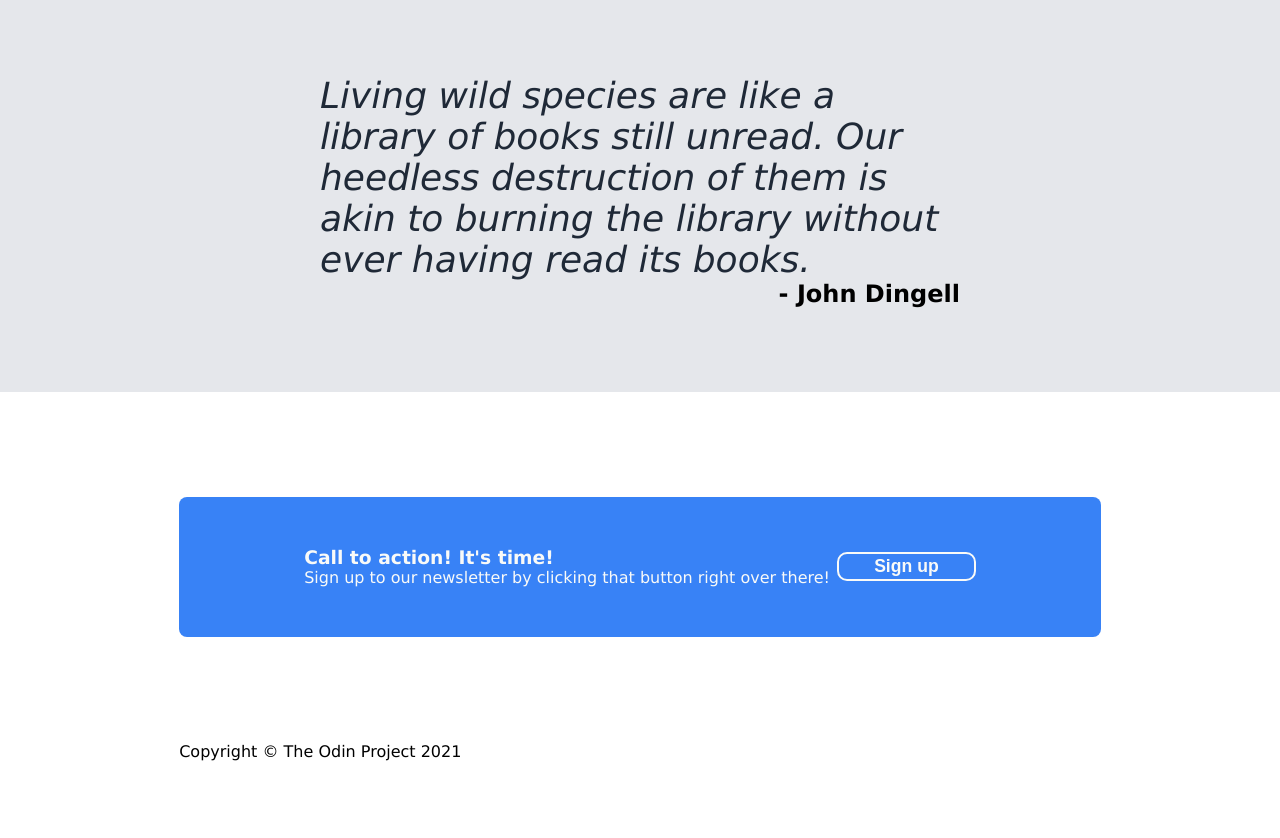
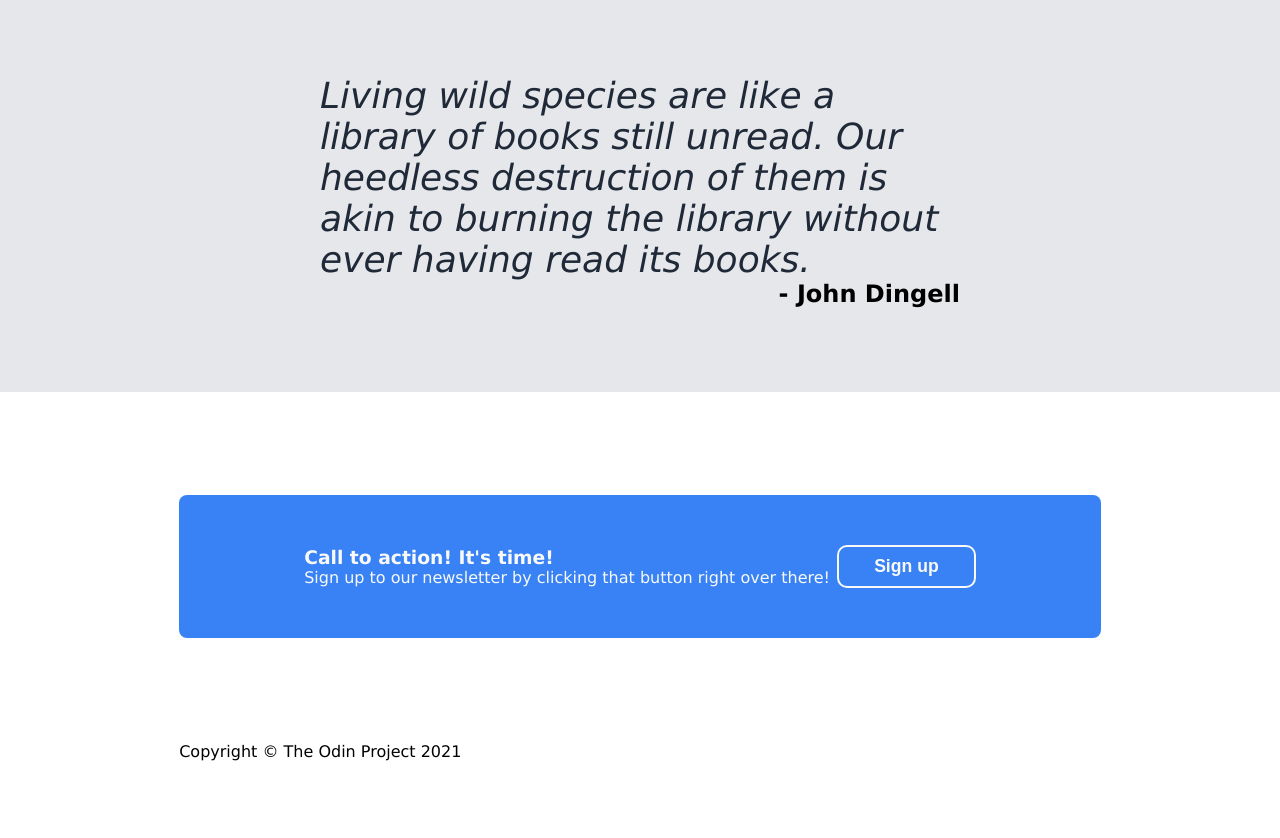
Before and after one commit to marvka/landing-page, a plain HTML site: page index.html in a window 1280 px wide. Shown: the part 1019-1857 px from the top of the page. Drawn offline with Linux system fonts and the light colour scheme.

Commit message:
Revert "Decrease top and bottom padding of cta button"
This reverts commit 4bf9b746c16b3bce6e5deea67761e93caee21dd0.

```diff
--- a/styles/style.css
+++ b/styles/style.css
@@ -201,7 +201,6 @@ section.cta-wrapper {
 
 .cta-inner button {
   border: 2px solid var(--header-logo-color);
-  padding: 0.1em 2em;
 }
 
 footer {
```
